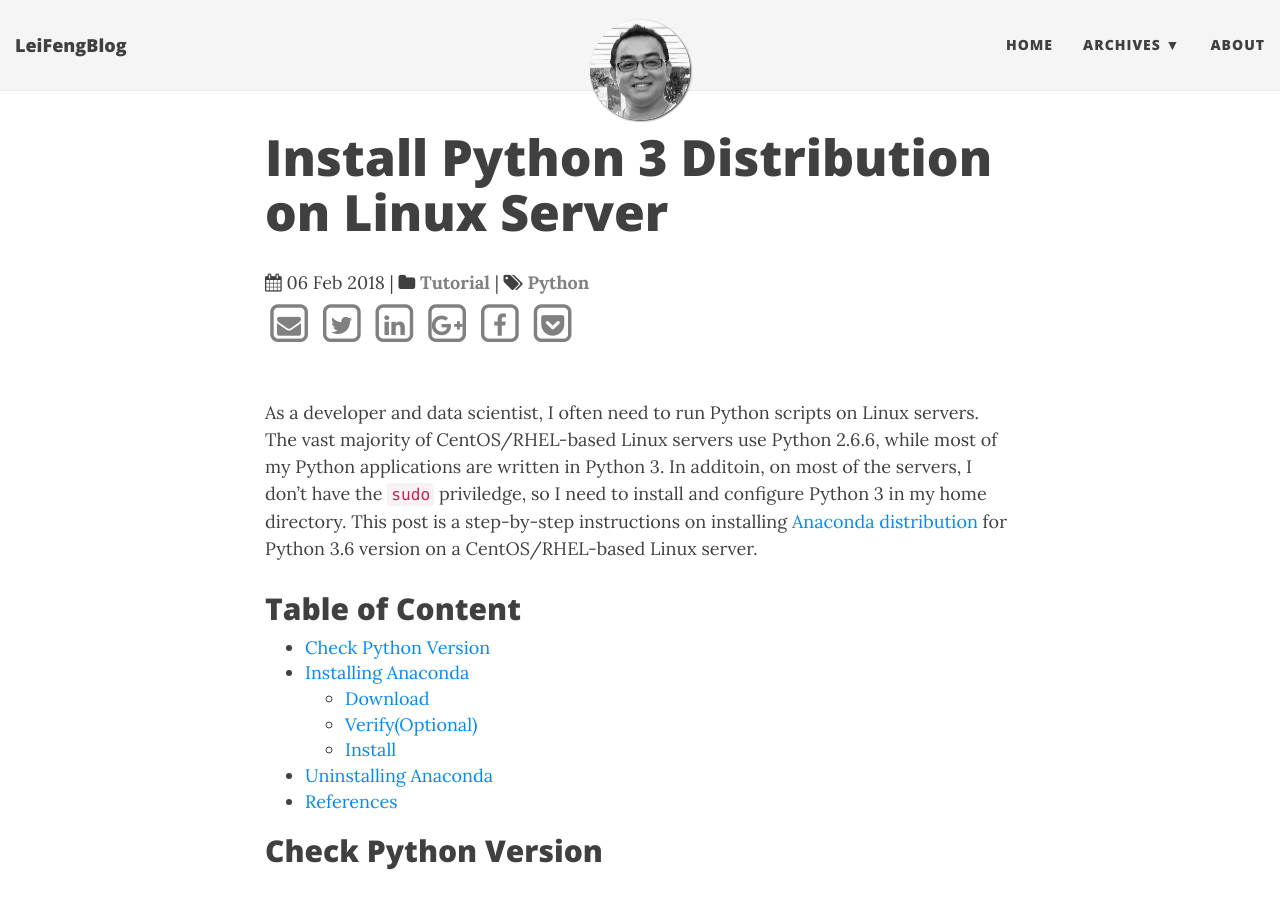
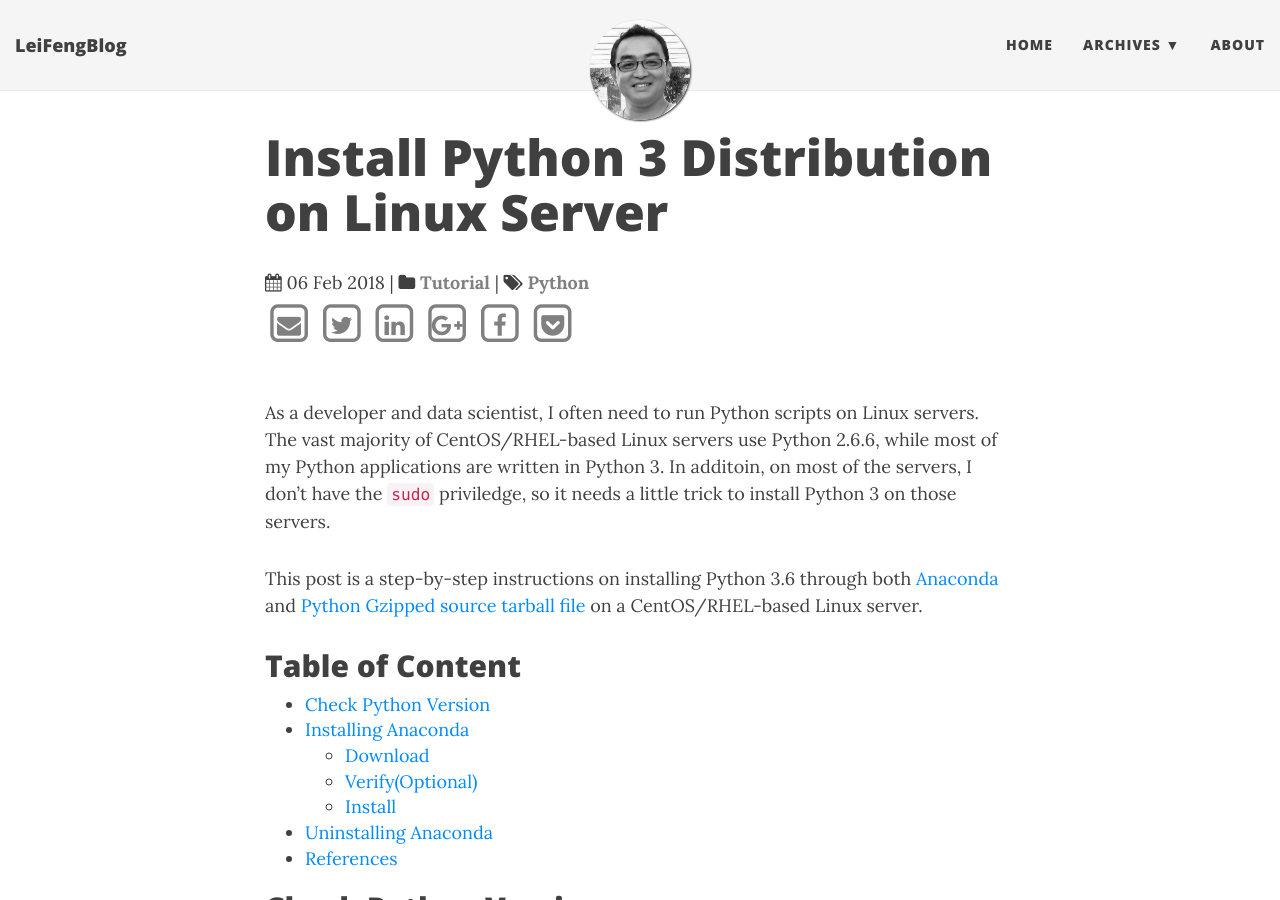
Before and after one commit to stonefl/stonefl.github.io, a Jekyll site: the page built from _posts/2018-02-06-install-anaconda-on-hosted-linux-server.md, in a window 1280 px wide and 900 px high. Built offline with Jekyll 4.4.1, drawn with Linux system fonts in a browser that asks for light colours; nearby versions of some CDN libraries; comment, search, counter and statistics services are not loaded.

Commit message:
Update 2018-02-06-install-anaconda-on-hosted-linux-server.md

```diff
--- a/_posts/2018-02-06-install-anaconda-on-hosted-linux-server.md
+++ b/_posts/2018-02-06-install-anaconda-on-hosted-linux-server.md
@@ -9,7 +9,9 @@ tags:
   - Python
 ---
 
-As a developer and data scientist, I often need to run Python scripts on Linux servers. The vast majority of CentOS/RHEL-based Linux servers use Python 2.6.6, while most of my Python applications are written in Python 3. In additoin, on most of the servers, I don't have the `sudo` priviledge, so I need to install and configure Python 3 in my home directory. This post is a step-by-step instructions on installing [Anaconda distribution](https://docs.anaconda.com/) for Python 3.6 version on a CentOS/RHEL-based  Linux server.<!--more-->
+As a developer and data scientist, I often need to run Python scripts on Linux servers. The vast majority of CentOS/RHEL-based Linux servers use Python 2.6.6, while most of my Python applications are written in Python 3. In additoin, on most of the servers, I don't have the `sudo` priviledge, so it needs a little trick to install Python 3 on those servers.
+
+This post is a step-by-step instructions on installing  Python 3.6 through both [Anaconda](https://docs.anaconda.com/) and [Python Gzipped source tarball file](https://www.python.org/downloads/release/python-364/) on a CentOS/RHEL-based  Linux server.<!--more-->
 
 ## Table of Content
 {:.no_toc}
```
